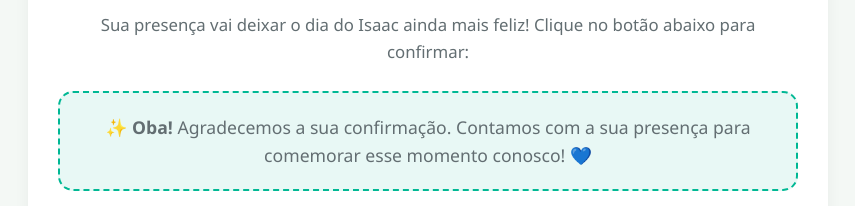
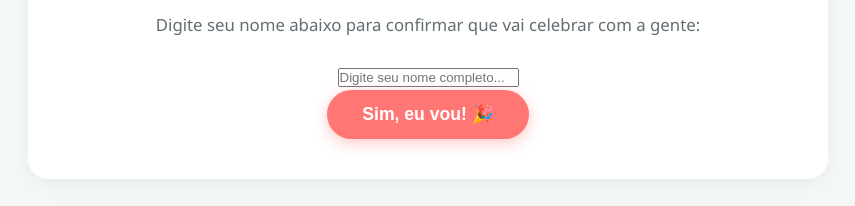
Before and after one commit to joaovictor1242546-cmyk/Aniversario-do-bebe, a plain HTML site: page index.html in a window 1280 px wide. Both pictures are taken after a click on the button "Sim, eu vou! 🎉". Shown: the part 576-782 px from the top of the page, without its empty margins (212-1067 px from the left). Drawn offline with Linux system fonts and the light colour scheme; files that its build step writes are made by us from their sources.

Commit message:
Update RSVP section to include guest name input

```diff
--- a/index.html
+++ b/index.html
@@ -19,16 +19,20 @@
             </div>
         </header>
 
-        <!-- Seção de Confirmação Interativa -->
+        <!-- Seção de Confirmação Interativa com Nome -->
         <section class="content-section" id="confirmar">
             <h2>Confirme a sua Presença</h2>
-            <p>Sua presença vai deixar o dia do Isaac ainda mais feliz! Clique no botão abaixo para confirmar:</p>
+            <p>Digite seu nome abaixo para confirmar que vai celebrar com a gente:</p>
 
-            <div class="rsvp-box">
-                <button id="btnConfirmar" class="btn-principal" onclick="confirmarPresenca()">Sim, eu vou! 🎉</button>
-                <div id="mensagemAgradecimento" class="hidden-msg">
-                    <p>✨ <strong>Oba!</strong> Agradecemos a sua confirmação. Contamos com a sua presença para comemorar esse momento conosco! 💙</p>
-                </div>
+            <div class="rsvp-box" id="rsvpBox">
+                <input type="text" id="nomeConvidado" placeholder="Digite seu nome completo..." class="input-nome">
+                <br>
+                <button onclick="confirmarPresenca()" class="btn-principal">Sim, eu vou! 🎉</button>
+            </div>
+
+            <div id="mensagemAgradecimento" class="hidden-msg">
+                <h3>Oba, <span id="nomeExibido"></span>! 💙</h3>
+                <p>✨ Agradecemos a sua confirmação. Contamos com a sua presença para comemorar esse momento conosco!</p>
             </div>
         </section>
 
@@ -57,14 +61,25 @@
         </footer>
     </div>
 
-    <!-- Script Simples para a Interatividade -->
+    <!-- Script para capturar o nome e interagir -->
     <script>
         function confirmarPresenca() {
-            const botao = document.getElementById('btnConfirmar');
+            const inputNome = document.getElementById('nomeConvidado').value.trim();
+
+            if (inputNome === "") {
+                alert("Por favor, digite o seu nome antes de confirmar!");
+                return;
+            }
+
+            // Esconde a caixinha de input e botão
+            document.getElementById('rsvpBox').style.display = 'none';
+
+            // Mostra o nome na mensagem de agradecimento
+            document.getElementById('nomeExibido').innerText = inputNome;
+
+            // Exibe a mensagem personalizada
             const mensagem = document.getElementById('mensagemAgradecimento');
-
-            botao.style.display = 'none'; // Esconde o botão após clicar
-            mensagem.style.display = 'block'; // Mostra a mensagem de agradecimento
+            mensagem.style.display = 'block';
         }
     </script>
 
```
